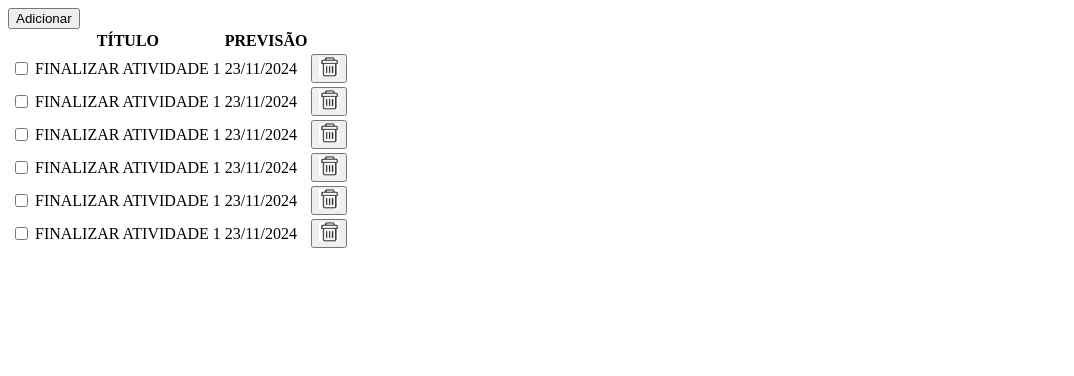
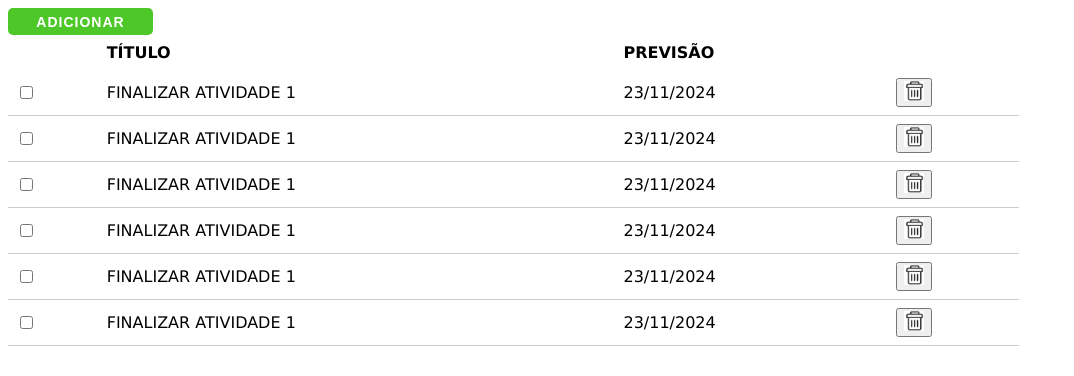
Before and after one commit to brunongomes/app-do-zero-pdi, an Angular app: page / in a window 1280 px wide. Shown: the top 376 px of the page, without its empty margins (0-1074 px from the left). Built offline with nearby package versions, Linux system fonts and the light colour scheme.

Commit message:
feat: add style to page

```diff
--- a/src/app/components/task-list/task-list.component.css
+++ b/src/app/components/task-list/task-list.component.css
@@ -0,0 +1,57 @@
+#btn-add-task {
+    background-color: #4EC729;
+    border: none;
+    width: 145px;
+    height: 27px;
+    display: flex;
+    align-items: center;
+    justify-content: center;
+    border-radius: 5px;
+    padding: 0;
+    box-sizing: border-box;
+    color: white;
+    font-size: 14px;
+    font-weight: bold;
+    font-family: Arial, sans-serif;
+    text-transform: uppercase;
+    letter-spacing: 1px;
+    cursor: pointer;
+}
+
+#btn-add-task:hover {
+    background-color: #348f19;
+}
+
+#btn-remove-task {
+    width: 20px;
+    height: 20px;
+}
+
+table {
+    border-collapse: collapse;
+    width: 80%;
+    font-family: 'Arial', sans-serif;
+}
+
+th, td {
+    font-family: 'Verdana', sans-serif;
+    padding: 8px;
+    text-align: left;
+}
+
+tbody tr {
+    border-bottom: 1px solid #ccc;
+    transition: background-color 0.3s ease;
+}
+
+input[type="checkbox"]:checked ~ td {
+    background-color: #f0f0f0;
+}
+
+tbody tr:hover {
+    background-color: #b6b5b5;
+}
+
+.completed {
+    background-color: #b6b5b5;
+}
--- a/src/app/components/task-list/task-list.component.html
+++ b/src/app/components/task-list/task-list.component.html
@@ -1,5 +1,5 @@
 <div class="container">
-    <button (click)="addTask()">Adicionar</button>
+    <button id="btn-add-task" (click)="addTask()">ADICIONAR</button>
     <table>
         <thead>
           <tr>
@@ -10,12 +10,12 @@
           </tr>
         </thead>
         <tbody>
-          <tr *ngFor="let task of tasks; let i = index">
-            <td><input type="checkbox"></td>
+          <tr *ngFor="let task of tasks; let i = index" [ngClass]="{'completed': task.isChecked}">
+            <td><input type="checkbox" (change)="onCheckboxChange(i)" [checked]="task.isChecked"></td>
             <td>{{ task.title }}</td>
             <td>{{ task.prevision }}</td>
             <td>
-                <button (click)="removeTask(i)">
+                <button id="btn-remove-task-{{i}}" (click)="removeTask(i)">
                     <img src="assets/icons/btn_delete.png" alt="Deletar" width="20" height="20">
                 </button>
             </td>
--- a/src/app/components/task-list/task-list.component.ts
+++ b/src/app/components/task-list/task-list.component.ts
@@ -1,4 +1,4 @@
-import { NgFor } from '@angular/common';
+import { NgClass, NgFor } from '@angular/common';
 import { Component } from '@angular/core';
 import { TaskListService } from '../../services/task-list.service';
 import { Task } from '../../services/task';
@@ -7,7 +7,8 @@ import { Task } from '../../services/task';
   selector: 'app-task-list',
   standalone: true,
   imports: [
-    NgFor
+    NgFor,
+    NgClass
   ],
   templateUrl: './task-list.component.html',
   styleUrl: './task-list.component.css'
@@ -24,7 +25,8 @@ export class TaskListComponent {
   addTask(): void {
     const newTask: Task = {
       title: 'NOVA ATIVIDADE',
-      prevision: '23/11/2024'
+      prevision: '23/11/2024',
+      isChecked: false
     };
     this.taskService.addTask(newTask);
     this.updateTasks();
@@ -38,4 +40,8 @@ export class TaskListComponent {
   private updateTasks(): void {
     this.taskService.getTasks().subscribe((data) => (this.tasks = data));
   }
+
+  onCheckboxChange(index: number) {
+    this.tasks[index].isChecked = !this.tasks[index].isChecked;
+  }
 }
```
